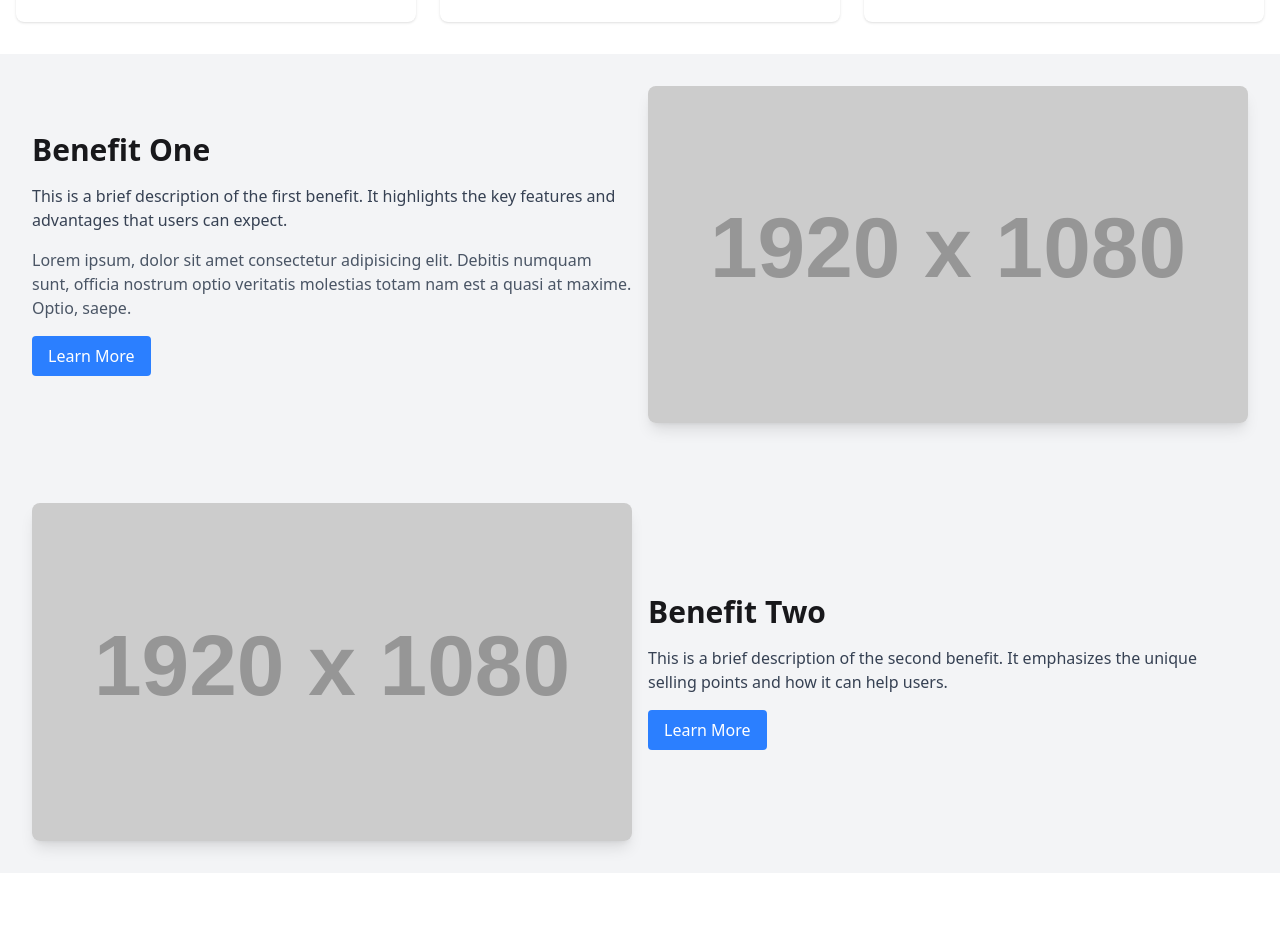
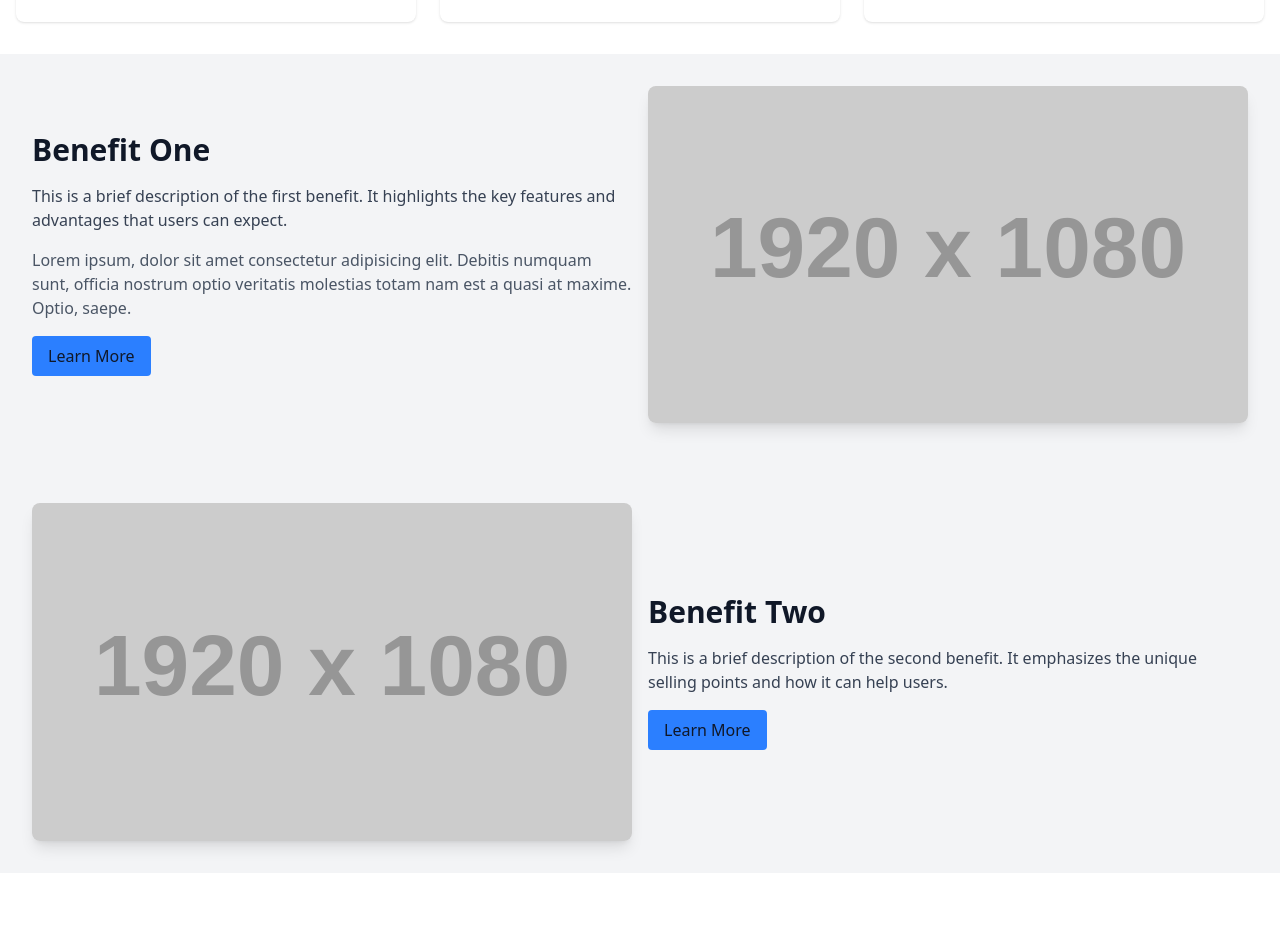
Before and after one commit to Captain-Carl-Larc/smart-mama-landing, a React (Vite) app: page / in a window 1280 px wide. Shown: the part 700-1641 px from the top of the page. Built offline with nearby package versions, Linux system fonts and the light colour scheme.

Commit message:
colors for visibility

```diff
--- a/src/components/benefits.jsx
+++ b/src/components/benefits.jsx
@@ -3,7 +3,9 @@ function Benefits() {
     <section className="bg-gray-100 py-8 p-4 md:p-8">
       <div className="benefit-1 grid grid-cols-1 md:grid-cols-2 gap-4 items-center">
         <div className="benefit-text-container">
-          <h2 className="text-3xl font-bold mb-4">Benefit One</h2>
+          <h2 className="text-3xl font-bold mb-4  text-gray-900">
+            Benefit One
+          </h2>
           <p className="text-gray-700 mb-4">
             This is a brief description of the first benefit. It highlights the
             key features and advantages that users can expect.
@@ -13,7 +15,7 @@ function Benefits() {
             numquam sunt, officia nostrum optio veritatis molestias totam nam
             est a quasi at maxime. Optio, saepe.
           </p>
-          <button className="bg-blue-500 text-white px-4 py-2 rounded hover:bg-blue-600 transition-colors duration-300">
+          <button className="bg-blue-500  text-gray-900 px-4 py-2 rounded hover:bg-blue-600 transition-colors duration-300">
             Learn More
           </button>
         </div>
@@ -34,12 +36,14 @@ function Benefits() {
           />
         </div>
         <div className="benefit-text-container md:order-1">
-          <h2 className="text-3xl font-bold mb-4">Benefit Two</h2>
+          <h2 className="text-3xl font-bold mb-4  text-gray-900">
+            Benefit Two
+          </h2>
           <p className="text-gray-700 mb-4">
             This is a brief description of the second benefit. It emphasizes the
             unique selling points and how it can help users.
           </p>
-          <button className="bg-blue-500 text-white px-4 py-2 rounded hover:bg-blue-600 transition-colors duration-300">
+          <button className="bg-blue-500  text-gray-900 px-4 py-2 rounded hover:bg-blue-600 transition-colors duration-300">
             Learn More
           </button>
         </div>
```
